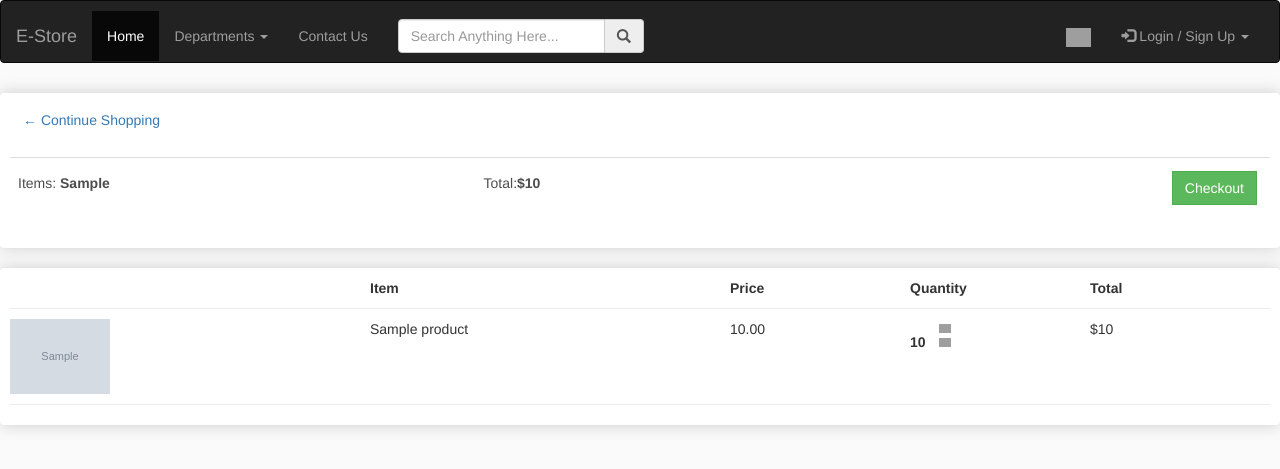
After one commit to omirzakye/electronic-store, a Django app: template electronic_store/store/templates/store/cart.html in a window 1280 px wide. The commit adds this page. Shown: the top 469 px of the page. Run offline with Django 3.2, Linux system fonts and the light colour scheme; the template is opened without the code that fills it: most values are stand-ins (such as "Sample title", 1, 10 or a date in 2020); grey boxes marked "Sample" are stand-in pictures; lists and menus that the app fills with data are empty; some libraries are stand-ins or nearby versions; grey boxes are pictures that could not be loaded.

Commit message:
added Cart, add_to_cart, update_cart, needs to work with quantity and payment + design

```diff
--- a/electronic_store/electronic_store/urls.py
+++ b/electronic_store/electronic_store/urls.py
@@ -15,8 +15,12 @@ Including another URLconf
 """
 from django.contrib import admin
 from django.urls import path, include
+from django.conf.urls.static import static
+from django.conf import settings
 
 urlpatterns = [
     path('admin/', admin.site.urls),
     path('', include("store.urls"))
 ]
+
+urlpatterns += static(settings.MEDIA_URL, document_root=settings.MEDIA_ROOT)
--- /dev/null
+++ b/electronic_store/static/store/css/main.css
@@ -0,0 +1,98 @@
+body{
+	background-color: hsl(0, 0%, 98%);
+}
+
+h1,h2,h3,h4,h5,h6{
+	color:hsl(0, 0%, 30%);
+}
+
+.box-element{
+	box-shadow:hsl(0, 0%, 80%) 0 0 16px;
+	background-color: #fff;
+	border-radius: 4px;
+	padding: 10px;
+}
+
+.thumbnail{
+	width: 100%;
+	height: 200px;
+	-webkit-box-shadow: -1px -3px 5px -2px rgba(214,214,214,1);
+    -moz-box-shadow: -1px -3px 5px -2px rgba(214,214,214,1);
+    box-shadow: -1px -3px 5px -2px rgba(214,214,214,1);
+}
+
+.product{
+	border-radius: 0 0 4px 4px;
+}
+
+.bg-dark{
+	background-color: #4f868c!important;
+}
+
+#cart-icon{
+	width:25px;
+	display: inline-block;
+	margin-left: 15px;
+}
+
+#cart-total{
+	display: block;
+	text-align: center;
+	color: #ffffff;
+	background-color: #f7ba5b;
+	width: 20px;
+	height: 25px;
+	border-radius: 50%;
+	font-size: 14px;
+}
+
+.col-lg-4, .col-lg-6, .col-lg-8, .col-lg-12{
+	margin-top: 10px;
+}
+
+.btn{
+	border-radius: 0;
+}
+
+.row-image{
+	width: 100px;
+}
+
+.form-field{
+	width:250px;
+	display: inline-block;
+	padding: 5px;
+}
+
+.cart-row{
+	display: flex;
+    align-items: flex-stretch;
+    padding-bottom: 10px;
+    margin-bottom: 10px;
+    border-bottom: 1px solid #ececec;
+
+}
+
+.quantity{
+	display: inline-block;
+	font-weight: 700;
+	padding-right:10px;
+
+
+}
+
+.chg-quantity{
+	width: 12px;
+	cursor: pointer;
+	display: block;
+	margin-top: 5px;
+	transition:.1s;
+}
+
+.chg-quantity:hover{
+	opacity: .6;
+}
+
+.hidden{
+	display: none!important;
+}
--- /dev/null
+++ b/electronic_store/static/store/js/cartt.js
@@ -0,0 +1,75 @@
+var updateBtns = document.getElementsByClassName('update-cart');
+for (var i = 0; i < updateBtns.length; i++) {
+	updateBtns[i].addEventListener('click', function(){
+		var itemId = this.dataset.product;
+        var action = this.dataset.action;
+        console.log('itemId:', itemId, 'Action:', action)
+		// console.log('USER:', user)
+        //
+		// if (user == 'AnonymousUser'){
+		// 	addCookieItem(itemId, action)
+		// }else{
+		// 	updateUserOrder(itemId, action)
+		// }
+	})
+}
+
+function addToCart(item, action){
+    var itemId = item;
+	var action = action;
+	console.log('itemId:', itemId, 'Action:', action)
+	console.log('USER', user)
+	if (user === 'AnonymousUser'){
+		console.log('Not logged in')
+		//addCookieItem(itemId, action)
+	}else
+		updateUserOrder(itemId, action)
+}
+
+function updateUserOrder(itemId, action){
+	console.log('User is authenticated, sending data...')
+
+		var url = '/update_item/'
+
+		fetch(url, {
+			method:'POST',
+			headers:{
+				'Content-Type':'application/json',
+				'X-CSRFToken':csrftoken,
+			},
+			body:JSON.stringify({'productId': itemId, 'action':action})
+		})
+		.then((response) => {
+		   return response.json();
+		})
+		.then((data) => {
+		    console.log('data', data)
+			location.reload()
+		})
+}
+
+function addCookieItem(productId, action){
+	console.log('User is not authenticated')
+
+	if (action == 'add'){
+		if (cart[itemId] == undefined){
+		cart[productId] = {'quantity':1}
+
+		}else{
+			cart[itemId]['quantity'] += 1
+		}
+	}
+
+	if (action == 'remove'){
+		cart[itemId]['quantity'] -= 1
+
+		if (cart[itemId]['quantity'] <= 0){
+			console.log('Item should be deleted')
+			delete cart[itemId];
+		}
+	}
+	console.log('CART:', cart)
+	document.cookie ='cart=' + JSON.stringify(cart) + ";domain=;path=/"
+
+	location.reload()
+}
--- a/electronic_store/store/admin.py
+++ b/electronic_store/store/admin.py
@@ -4,3 +4,6 @@ from .models import *
 admin.site.register(Account)
 admin.site.register(Item)
 admin.site.register(Department)
+admin.site.register(Order)
+admin.site.register(OrderItem)
+admin.site.register(ShippingAddress)
--- /dev/null
+++ b/electronic_store/store/templates/store/cart.html
@@ -0,0 +1,53 @@
+{% extends 'store/layout.html' %}
+{% load static %}
+{% block content %}
+	<div class="row">
+		<div class="col-lg-12">
+			<div class="box-element">
+
+				<a  class="btn btn-outline-dark" href="{% url 'store:index' %}">&#x2190; Continue Shopping</a>
+
+				<br>
+				<br>
+				<table class="table">
+					<tr>
+						<th><h5>Items: <strong>{{order.get_cart_items}}</strong></h5></th>
+						<th><h5>Total:<strong>${{order.get_cart_total}}</strong></h5></th>
+						<th>
+							<a  style="float:right; margin:5px;" class="btn btn-success" href="{% url 'store:checkout' %}">Checkout</a>
+						</th>
+					</tr>
+				</table>
+
+			</div>
+
+			<br>
+			<div class="box-element">
+				<div class="cart-row">
+					<div style="flex:2"></div>
+					<div style="flex:2"><strong>Item</strong></div>
+					<div style="flex:1"><strong>Price</strong></div>
+					<div style="flex:1"><strong>Quantity</strong></div>
+					<div style="flex:1"><strong>Total</strong></div>
+				</div>
+
+				{% for item in items %}
+				<div class="cart-row">
+					<div style="flex:2"><img class="row-image" src="{{item.product.imageURL}}"></div>
+					<div style="flex:2"><p>{{item.product.name}}</p></div>
+					<div style="flex:1"><p>{{item.product.item_cost|floatformat:2}}</p></div>
+					<div style="flex:1">
+						<p class="quantity">{{item.quantity}}</p>
+						<div class="quantity">
+							<img class="chg-quantity update-cart" src="{% static 'store/images/arrow-up.png' %}" onclick=addToCart('{{item.product.id}}','add')>
+
+							<img class="chg-quantity update-cart" src="{% static 'store/images/arrow-down.png' %}" onclick=addToCart('{{item.product.id}}','remove')>
+						</div>
+					</div>
+					<div style="flex:1"><p>${{item.get_total}}</p></div>
+				</div>
+				{% endfor %}
+			</div>
+		</div>
+	</div>
+{% endblock content %}
--- a/electronic_store/store/templates/store/item.html
+++ b/electronic_store/store/templates/store/item.html
@@ -9,9 +9,11 @@
     <br>
         Cost: {{item.item_cost}}
     <br>
-        <img src="{{item.item_image}}">
+        <img src="{{item.imageURL}}" class="row-image" >
     <br>
-
+        <button class="btn btn-outline-secondary add-btn update-cart" data-product='{{item.id}}' data-action='add' >Add to Cart nw</button>
+        <button class="btn btn-outline-secondary add-btn" onclick="addToCart('{{item.id}}', 'add')">Add to Cart w</button>
+<!-- -->
     </h3>
     <a href="{% url 'store:index' %}">Go Back</a>
 {% endblock %}
--- a/electronic_store/store/templates/store/layout.html
+++ b/electronic_store/store/templates/store/layout.html
@@ -1,4 +1,5 @@
 <!doctype html>
+{% load static %}
 <html lang="en">
 <head>
     <meta charset="UTF-8">
@@ -6,7 +7,56 @@
           content="width=device-width, user-scalable=no, initial-scale=1.0, maximum-scale=1.0, minimum-scale=1.0">
     <meta http-equiv="X-UA-Compatible" content="ie=edge">
     <link rel="stylesheet" href="https://maxcdn.bootstrapcdn.com/bootstrap/3.3.7/css/bootstrap.min.css">
-    <link rel="stylesheet" href="../../static/store/css/layout.css">
+    <link rel="stylesheet" href="{% static 'store/css/main.css' %}">
+    <script type="text/javascript">
+        var user = '{{request.user}}'
+
+        function getToken(name) {
+		    var cookieValue = null;
+		    if (document.cookie && document.cookie !== '') {
+		        var cookies = document.cookie.split(';');
+		        for (var i = 0; i < cookies.length; i++) {
+		            var cookie = cookies[i].trim();
+		            // Does this cookie string begin with the name we want?
+		            if (cookie.substring(0, name.length + 1) === (name + '=')) {
+		                cookieValue = decodeURIComponent(cookie.substring(name.length + 1));
+		                break;
+		            }
+		        }
+		    }
+		    return cookieValue;
+		}
+		var csrftoken = getToken('csrftoken')
+        console.log('CSRFTOKEN:', csrftoken)
+
+		function getCookie(name) {
+		    // Split cookie string and get all individual name=value pairs in an array
+		    var cookieArr = document.cookie.split(";");
+
+		    // Loop through the array elements
+		    for(var i = 0; i < cookieArr.length; i++) {
+		        var cookiePair = cookieArr[i].split("=");
+
+		        /* Removing whitespace at the beginning of the cookie name
+		        and compare it with the given string */
+		        if(name == cookiePair[0].trim()) {
+		            // Decode the cookie value and return
+		            return decodeURIComponent(cookiePair[1]);
+		        }
+		    }
+
+		    // Return null if not found
+		    return null;
+		}
+		var cart = JSON.parse(getCookie('cart'))
+
+		if (cart == undefined){
+			cart = {}
+			console.log('Cart Created!', cart)
+			document.cookie ='cart=' + JSON.stringify(cart) + ";domain=;path=/"
+		}
+		console.log('Cart:', cart)
+    </script>
     <title>Electronic Store</title>
 </head>
 <body>
@@ -56,9 +106,13 @@
                             </ul>
                             <ul class="nav navbar-nav navbar-right">
                                 <li><a href="{% url 'store:user_page' user.id%}"><span class="glyphicon glyphicon-user"></span>  {{user.username}}</a></li>
+                                <li><a href="{% url 'store:cart' %}"><img  id="cart-icon" src="{% static 'store/images/cart.png' %}"></a> </li>
+<!--                                <li><p id="cart-total">3</p> </li>-->
                             </ul>
                             {%else%}
                             <ul class="nav navbar-nav navbar-right">
+                                <li><a href="{% url 'store:cart' %}"><img  id="cart-icon" src="{% static 'store/images/cart.png' %}"></a> </li>
+<!--                                <li><p id="cart-total">3</p> </li>-->
                                 <li><a href="#" class="dropdown-toggle" data-toggle="dropdown"><span class="glyphicon glyphicon-log-in"></span> Login / Sign Up <span class="caret"></span></a>
                                     <ul class="dropdown-menu">
                                         <li><a href="{%url 'store:login' %}">Login</a></li>
@@ -75,6 +129,11 @@
     </div>
 <script src="https://ajax.googleapis.com/ajax/libs/jquery/1.12.4/jquery.min.js"></script>
 <script src="https://maxcdn.bootstrapcdn.com/bootstrap/3.3.7/js/bootstrap.min.js"></script>
+<script src="https://code.jquery.com/jquery-3.4.1.slim.min.js" integrity="sha384-J6qa4849blE2+poT4WnyKhv5vZF5SrPo0iEjwBvKU7imGFAV0wwj1yYfoRSJoZ+n" crossorigin="anonymous"></script>
+<script src="https://cdn.jsdelivr.net/npm/popper.js@1.16.0/dist/umd/popper.min.js" integrity="sha384-Q6E9RHvbIyZFJoft+2mJbHaEWldlvI9IOYy5n3zV9zzTtmI3UksdQRVvoxMfooAo" crossorigin="anonymous"></script>
+<script src="https://stackpath.bootstrapcdn.com/bootstrap/4.4.1/js/bootstrap.min.js" integrity="sha384-wfSDF2E50Y2D1uUdj0O3uMBJnjuUD4Ih7YwaYd1iqfktj0Uod8GCExl3Og8ifwB6" crossorigin="anonymous"></script>
+
+<script type="text/javascript" src="{% static 'store/js/cartt.js' %}"></script>
     {% block content %}
 
     {% endblock %}
--- a/electronic_store/store/urls.py
+++ b/electronic_store/store/urls.py
@@ -15,4 +15,8 @@ urlpatterns = [
     path('login/', loginUser, name="login"),
     path('register/', registerView.as_view(), name="registration"),
     path('logout/', logoutUser, name="logout"),
+    path('cart/', cart, name="cart"),
+    path('checkout/', checkout, name="checkout"),
+    path('update_item/', updateItem, name="update_item"),
+    path('process_order/', processOrder, name="process_order"),
 ]
```
Also changed, not shown: electronic_store/electronic_store/settings.py (+10 -1 lines), electronic_store/store/models.py (+66 -1 lines), electronic_store/store/templates/store/checkout.html (added, +164 -0 lines), electronic_store/store/views.py (+99 -12 lines), electronic_store/electronic_store.sqlite3, electronic_store/store/static/store/css/layout.css (deleted), electronic_store/store/templates/store/iphone11p.png (deleted), electronic_store/store/templates/store/xiaomi10.jpg (deleted).
